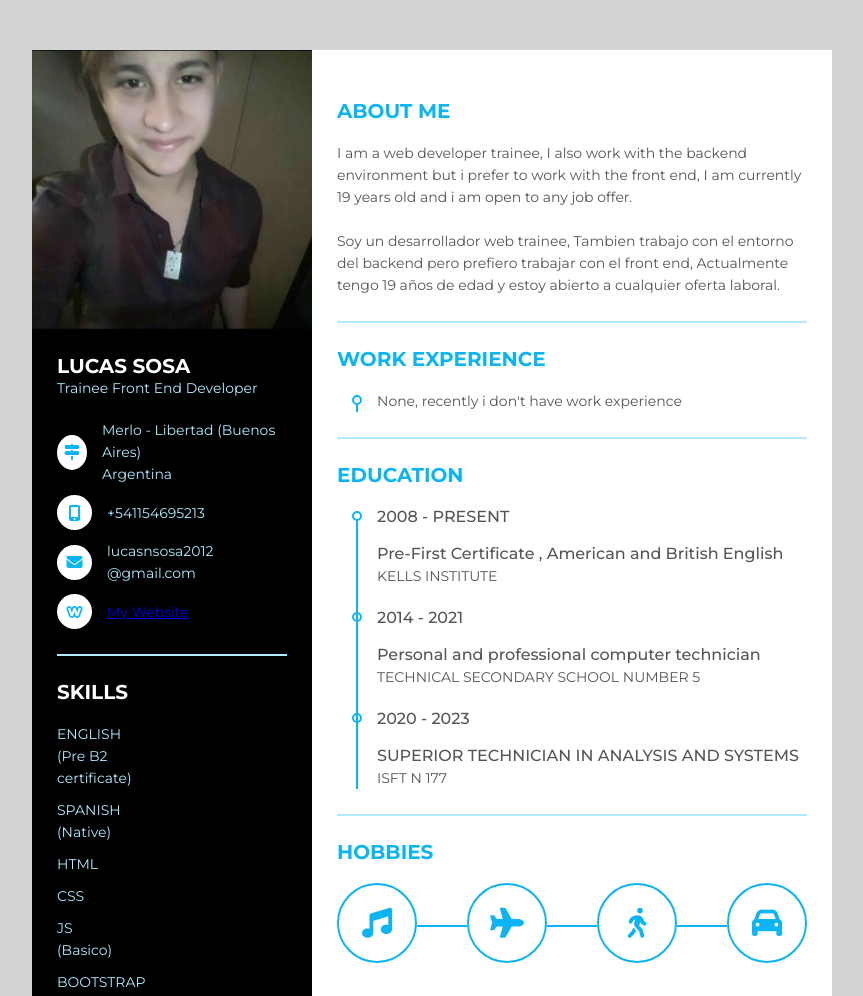
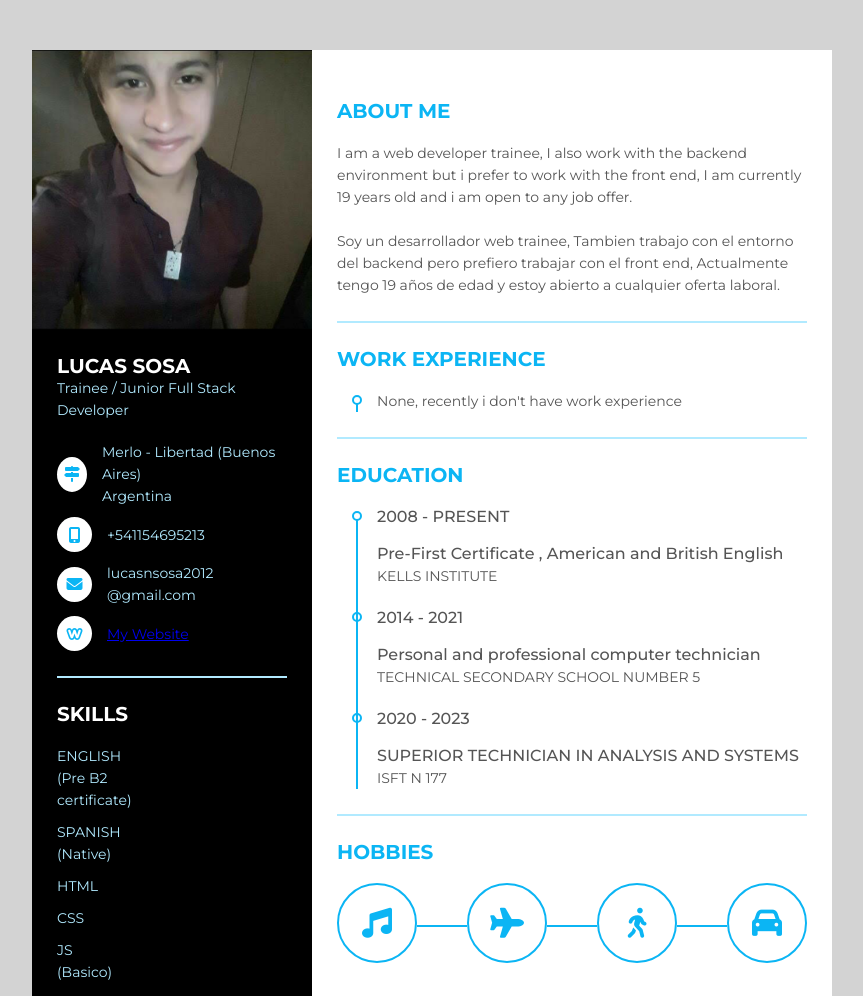
Before and after one commit to lucas22n/CV, a plain HTML site: page index.html in a window 1280 px wide. Shown: the top 996 px of the page, without its empty margins (208-1071 px from the left). Drawn offline with Linux system fonts and the light colour scheme.

Commit message:
Update index.html

```diff
--- a/index.html
+++ b/index.html
@@ -16,7 +16,7 @@
        <div class="resume_item resume_info">
          <div class="title">
            <p class="bold">Lucas Sosa</p>
-           <p class="regular">Trainee Front End Developer</p>
+           <p class="regular">Trainee / Junior Full Stack Developer</p>
          </div>
          <ul>
            <li>
```
